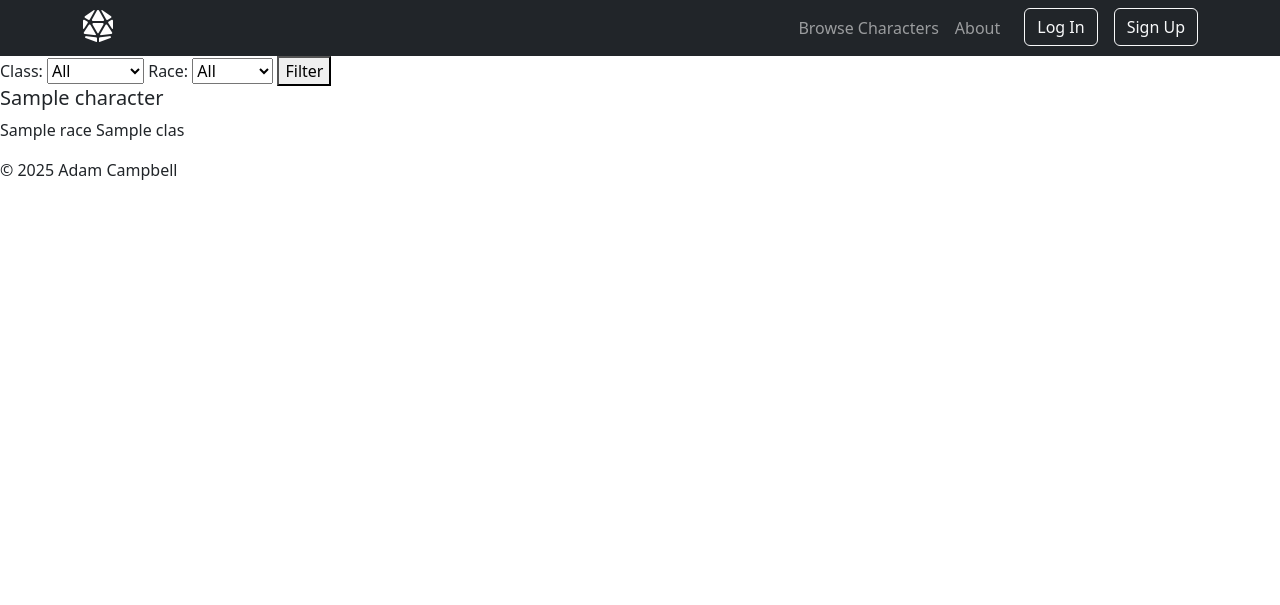
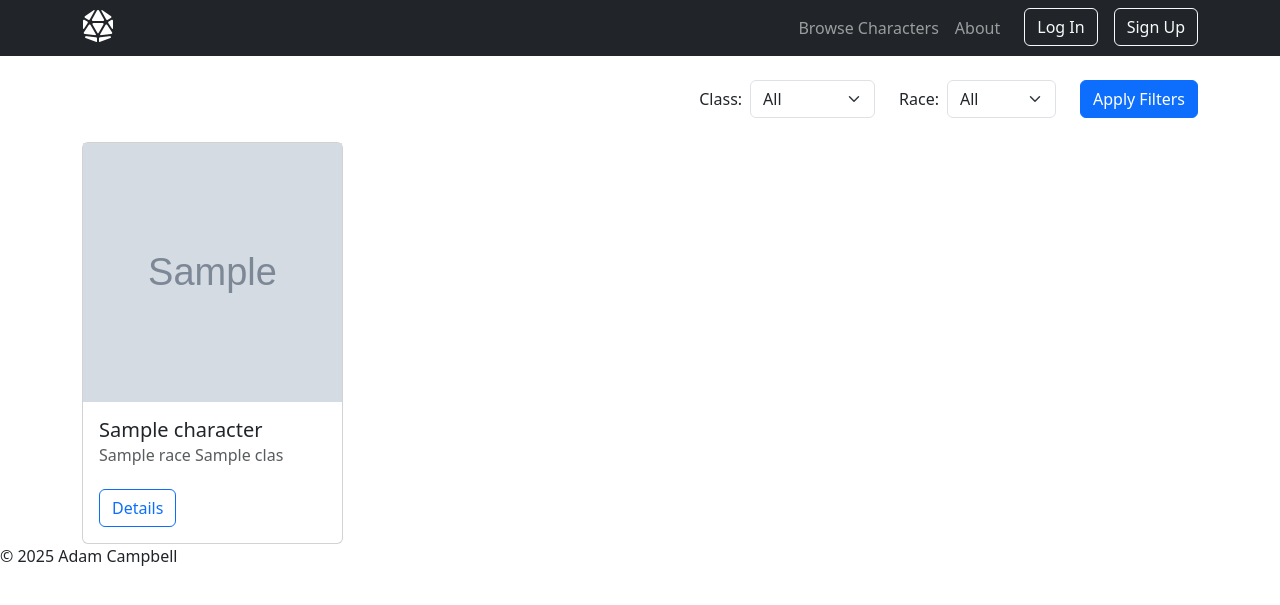
Before and after one commit to Adam-Campbell/dnd-character-creator, a Django app: template characters/templates/characters/character_list.html in a window 1280 px wide. Shown: the top 605 px of the page. Run offline with Django 5.2, Linux system fonts and the light colour scheme; the template is opened without the code that fills it: most values are stand-ins (such as "Sample title", 1, 10 or a date in 2020); grey boxes marked "Sample" are stand-in pictures; data that the repository does not hold is empty; parts of the project's set-up code (start-up, migrations or seed data) failed here and were passed over; some libraries are stand-ins or nearby versions.

Commit message:
style character list page

```diff
--- a/characters/models.py
+++ b/characters/models.py
@@ -2,7 +2,7 @@ from django.db import models
 from django.contrib.auth.models import User
 import uuid
 import json
-
+from django.templatetags.static import static
 
 # Create your models here.
 class Character(models.Model):
@@ -38,6 +38,7 @@ class Character(models.Model):
     clothing_style = models.CharField(max_length=200)
     clothing_colors = models.JSONField(default=list, blank=True)
     clothing_accessories = models.JSONField(default=list, blank=True)
+    image_url = models.CharField(max_length=200, default=static('images/fantasy-placeholder.webp'))
     liked_by = models.ManyToManyField(User, related_name='liked_characters')
 
     def to_json(self):
--- a/characters/templates/characters/character_list.html
+++ b/characters/templates/characters/character_list.html
@@ -3,10 +3,12 @@
 {% block title %}Characters | DnD Character Creator{% endblock %}
 
 {% block content %}
-    <div class="filter-panel">
-        <form method="get">
-            <label for="character_class">Class:</label>
-            <select id="character_class" name="character_class">
+<div class="container">
+
+    <form class="d-flex flex-column flex-md-row justify-content-md-end mt-4" method="get">
+        <div class="d-flex align-items-center">
+            <label class="form-label mb-0" for="character_class">Class:</label>
+            <select class="form-select ms-2" id="character_class" name="character_class">
                 <option value="">All</option>
                 <option value="44f84547-8935-4ab4-bd29-fb60d0000d04" {% if request.GET.character_class == "44f84547-8935-4ab4-bd29-fb60d0000d04" %}selected{% endif %}>Barbarian</option>
                 <option value="ea6fbdc2-82c7-44d7-b065-bd70e136ccc7" {% if request.GET.character_class == "ea6fbdc2-82c7-44d7-b065-bd70e136ccc7" %}selected{% endif %}>Bard</option>
@@ -15,9 +17,10 @@
                 <option value="32ea43f0-8f6f-4ce4-829c-f58955a758d1" {% if request.GET.character_class == "32ea43f0-8f6f-4ce4-829c-f58955a758d1" %}selected{% endif %}>Rogue</option>
                 <option value="ef560074-395d-4e42-b5ac-5ad9d3342271" {% if request.GET.character_class == "ef560074-395d-4e42-b5ac-5ad9d3342271" %}selected{% endif %}>Wizard</option>
             </select>
-
-            <label for="race">Race:</label>
-            <select id="race" name="race">
+        </div>
+        <div class="d-flex align-items-center ms-md-4 mt-2 mt-md-0">
+            <label class="form-label mb-0" for="race">Race:</label>
+            <select class="form-select ms-2" id="race" name="race">
                 <option value="">All</option>
                 <option value="095914ea-d0a5-41dd-a003-6b5d4558a3ad" {% if request.GET.race == "095914ea-d0a5-41dd-a003-6b5d4558a3ad" %}selected{% endif %}>Dwarf</option>
                 <option value="576c1e3a-8464-4c1a-bbe7-3dde6813bbd3" {% if request.GET.race == "576c1e3a-8464-4c1a-bbe7-3dde6813bbd3" %}selected{% endif %}>Elf</option>
@@ -26,24 +29,35 @@
                 <option value="ec1f0336-fb41-4ac8-b1f3-2a574ddb1bd5" {% if request.GET.race == "ec1f0336-fb41-4ac8-b1f3-2a574ddb1bd5" %}selected{% endif %}>Half-Elf</option>
                 <option value="8b5c75dd-3d4f-41b4-a7c2-ec516f02256e" {% if request.GET.race == "8b5c75dd-3d4f-41b4-a7c2-ec516f02256e" %}selected{% endif %}>Tiefling</option>
             </select>
-            <button type="submit">Filter</button>
-        </form>
+        </div>
+        <button class="align-self-end btn btn-primary ms-md-4 mt-2 mt-md-0" type="submit">Apply Filters</button>
+    </form>
+
+    <div class="row">
+        {% for character in characters %}
+            <div class="character-card-column col-6 col-md-4 col-lg-3 col-xxl-2 mt-4">
+                <div class="card">
+                    <div class="ratio ratio-1x1 character-card-image-holder" style="background-image: url({{ character.image_url }});">
+
+                    </div>
+                    <div class="card-body">
+                        <p class="card-title h5">{{ character.name }}</p>
+                        <p class="card-subtitle h6 text-muted mb-4">{{ character.race_data.name }} {{ character.class_data.name }}</p>
+                        <a href="{% url 'characters:character_detail' character.id %}" class="btn btn-outline-primary">Details</a>
+                    </div>
+                </div>
+            </div>
+        {% endfor %}
     </div>
 
-    <div>
-    {% for character in characters %}
-        <div>
-            <h5>{{ character.name }}</h5>
-            <p>{{ character.race_data.name }} {{ character.class_data.name }}</p>
-        </div>
-    {% endfor %}
-    </div>
     {% if is_paginated %}
-        <div class="pagination">
-            <span class="step-links">
+        <div class="d-flex justify-content-center align-items-center mt-4">
+
                 {% if page_obj.has_previous %}
-                    <a href="?page=1">&laquo; first</a>
-                    <a href="?page={{ page_obj.previous_page_number }}">previous</a>
+                    <a class="btn btn-outline-primary me-2" href="?page={{ page_obj.previous_page_number }}">&laquo; previous</a>
+                {% endif %}
+                {% if not page_obj.has_previous %}
+                    <button disabled class="btn btn-outline-secondary me-2">&laquo; previous</button>
                 {% endif %}
 
                 <span class="current">
@@ -51,11 +65,14 @@
                 </span>
 
                 {% if page_obj.has_next %}
-                    <a href="?page={{ page_obj.next_page_number }}">next</a>
-                    <a href="?page={{ paginator.num_pages }}">last &raquo;</a>
+                    <a class="btn btn-outline-primary ms-2" href="?page={{ page_obj.next_page_number }}">next &raquo;</a>
                 {% endif %}
-            </span>
+                {% if not page_obj.has_next %}
+                    <button disabled class="btn btn-outline-primary ms-2">next &raquo;</button>
+                {% endif %}
+
         </div>
     {% endif %}
 
+</div>
 {% endblock %}
--- a/characters/views.py
+++ b/characters/views.py
@@ -12,7 +12,7 @@ class CharacterList(generic.ListView):
     model = Character
     template_name = 'characters/character_list.html'
     context_object_name = 'characters'
-    paginate_by = 10  # Number of characters per page
+    paginate_by = 12  # Number of characters per page
 
     def get_queryset(self):
         #return Character.objects.all()
--- a/static/css/style.css
+++ b/static/css/style.css
@@ -7,15 +7,24 @@ body {
     padding: 0;
 }
 
-.image-placeholder {
-    width: 250px;
-    height: 250px;
-    background: rgb(150, 150, 150);
-}
+
+
+/********************************
+  Character sheet custom styles
+********************************/
+
+
 
 .ability-card-number {
     font-size: 6rem;
 }
+
+
+
+
+/***********************
+  Navbar custom styles
+***********************/
 
 .nav-button {
     width: 100%;
@@ -37,3 +46,36 @@ body {
 .main-logo {
     font-size: 2rem;
 }
+
+
+/********************************
+  Characters list custom styles
+********************************/
+
+.character-card-image-holder {
+    background-size: cover;
+    background-position: center;
+}
+
+@media (max-width: 370px) {
+    .character-card-column {
+        width: 100%;
+    }
+}
+
+
+
+
+/***************************
+  Auth pages custom styles
+***************************/
+
+.d20-background {
+    background-image:
+        linear-gradient(rgba(0, 0, 0, 0.5), rgba(0, 0, 0, 0.5)),
+        url(../images/d20-background.webp);
+    background-size: cover;
+    background-position: center;
+    background-repeat: no-repeat;
+    min-height: 100vh;
+}
```
Also changed, not shown: characters/migrations/0002_character_image_url.py (added), static/images/d20-background.webp (added).
